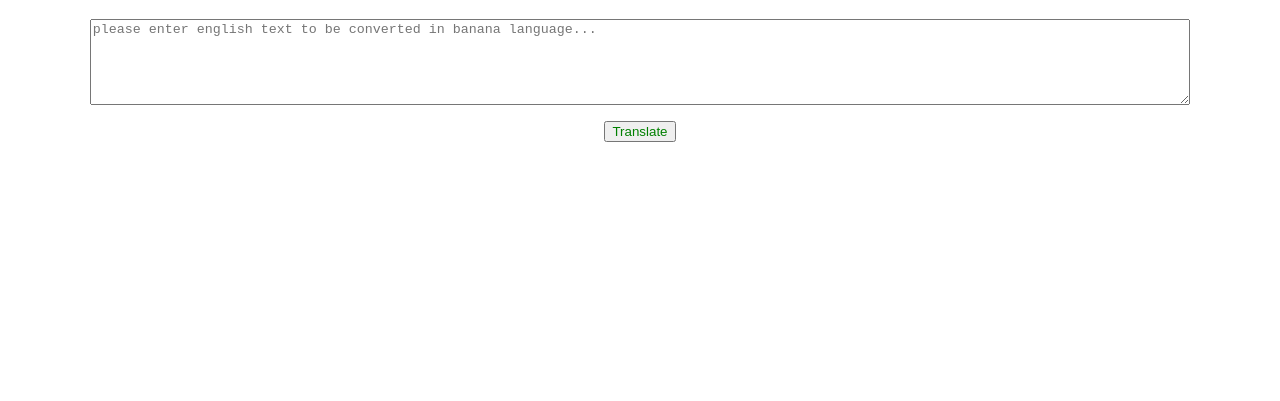
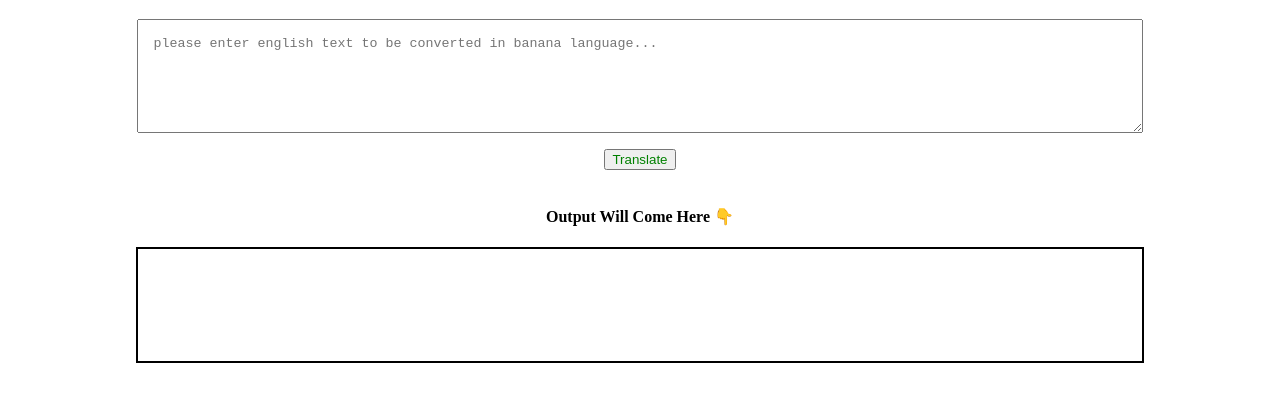
Before and after one commit to appsplash99/lessonFour-banana-speak, a plain HTML site: page index.html in a window 1280 px wide. Shown: the part 93-494 px from the top of the page. Drawn offline with Linux system fonts and the light colour scheme.

Commit message:
input output processing done

```diff
--- a/app.js
+++ b/app.js
@@ -25,18 +25,17 @@
 // )
 
 /* ex4:  */
+// var btnTranslate = document.querySelector("#btn-translate");
+// // Storing input text in txtInput
+// var txtInput = document.querySelector("#txt-input");
 
-var btnTranslate = document.querySelector("#btn-translate");
-// Storing input text in txtInput
-var txtInput = document.querySelector("#txt-input");
-
-btnTranslate.addEventListener(
-  "click",
-  function clickEventHandler() {
-    console.log("Clicked")
-    console.log("input", txtInput.value)  // entered txt value
-  }
-)
+// btnTranslate.addEventListener(
+//   "click",
+//   function clickEventHandler() {
+//     console.log("Clicked")
+//     console.log("input", txtInput.value)  // entered txt value
+//   }
+// )
 
 // live challange
 /*
@@ -51,6 +50,25 @@ What will be the query you would write for each one below? Select the first...
       ans. querySelector("#input-btn")
     4... input element with an attribute name='translator'.
       ans. querySelector("input[name='translator']")
+*/
 
+/* ex05: wire a div to show output */
 
-    */
+// reference to the "button id" in js
+var btnTranslate = document.querySelector("#btn-translate");
+
+// Storing input text in txtInput
+var txtInput = document.querySelector("#txt-input");
+
+// refrence to element with id output-box
+var outputBox = document.querySelector("#output-box");
+
+// sets html text in the object to be "COOL"
+// outputBox.innerText = "COOL"
+
+btnTranslate.addEventListener(
+  "click",
+  function clickEventHandler() {
+    outputBox.innerText = "Translated: \n" + txtInput.value;
+  }
+)
--- a/index.html
+++ b/index.html
@@ -14,6 +14,10 @@
   <textarea id="txt-input" placeholder="please enter english text to be converted in banana language..."></textarea>
   <button id="btn-translate">Translate</button>
 
+  <div>
+    <h4>Output Will Come Here 👇</h4>
+    <div id="output-box"></div>
+  </div>
   <!-- Putting Script last so that html loads first -->
   <script src="app.js" type="text/javascript"></script>
 </body>
--- a/styles.css
+++ b/styles.css
@@ -9,11 +9,21 @@ body {
   color: green;
   margin: 1rem;
 }
-
-textarea {
+#txt-input {
   display: block;
-  width: 90%;
+  width: 80%;
   height: 10vh;
   margin: auto;
+  padding: 1rem;
 
 }
+#output-box {
+  border: 2px solid;
+  display: block;
+  width: 80%;
+  height: 10vh;
+  margin: auto;
+  padding: 1rem;
+  text-align: left;
+  font-style: normal;
+}
```
